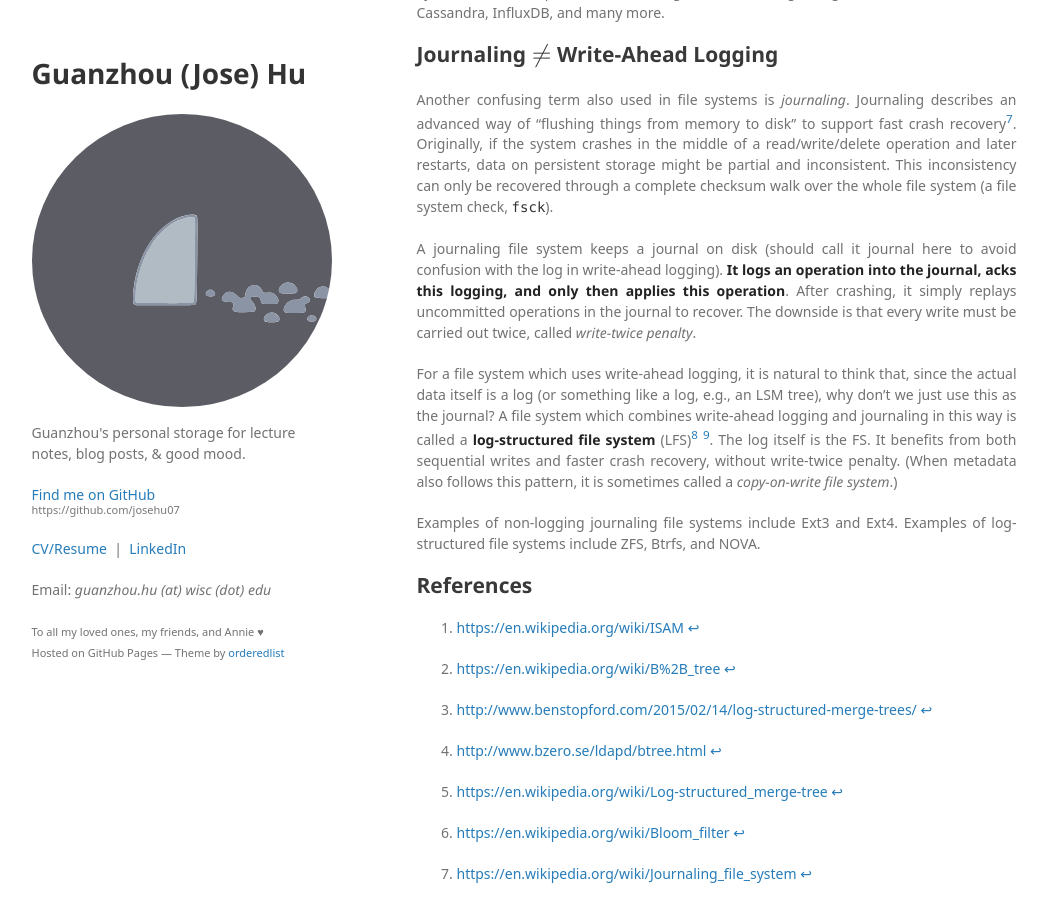
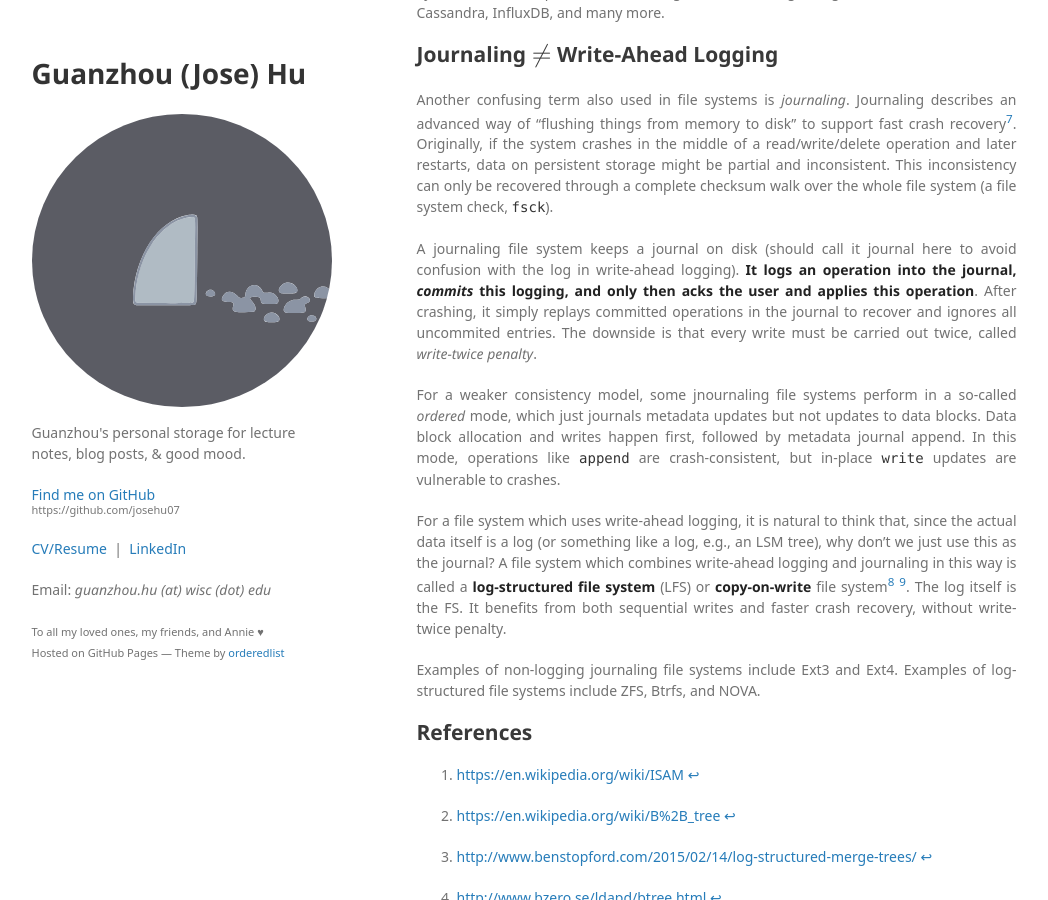
Before and after one commit to josehu07/josehu07.github.io, a Jekyll site: the page built from _posts/2020-06-13-write-ahead-logging-lsm-tree.md, in a window 1280 px wide and 900 px high, scrolled down 3745 px. Shown: the whole window, without its empty margins (116-1164 px from the left). Built offline with Jekyll 4.4.1, drawn with Linux system fonts in a browser that asks for light colours; some web fonts are replaced; formulas are drawn with MathJax 3; a script that is not in the unit is left out; comment, search, counter and statistics services are not loaded.

Commit message:
Update logging post

```diff
--- a/_posts/2020-06-13-write-ahead-logging-lsm-tree.md
+++ b/_posts/2020-06-13-write-ahead-logging-lsm-tree.md
@@ -77,9 +77,14 @@ Systems that adopt LSM tree design include Google Bigtable, LevelDB, RocksDB, Ca
 
 Another confusing term also used in file systems is *journaling*. Journaling describes an advanced way of "flushing things from memory to disk" to support fast crash recovery[^7]. Originally, if the system crashes in the middle of a read/write/delete operation and later restarts, data on persistent storage might be partial and inconsistent. This inconsistency can only be recovered through a complete checksum walk over the whole file system (a file system check, `fsck`).
 
-A journaling file system keeps a journal on disk (should call it journal here to avoid confusion with the log in write-ahead logging). **It logs an operation into the journal, acks this logging, and only then applies this operation**. After crashing, it simply replays uncommitted operations in the journal to recover. The downside is that every write must be carried out twice, called *write-twice penalty*.
+A journaling file system keeps a journal on disk (should call it journal here to avoid confusion with the log in write-ahead logging). **It logs an operation into the journal, *commits* this logging, and only then acks the user and applies this operation**. After crashing, it simply replays committed operations in the journal to recover and ignores all uncommited entries. The downside is that every write must be carried out twice, called *write-twice penalty*.
 
-For a file system which uses write-ahead logging, it is natural to think that, since the actual data itself is a log (or something like a log, e.g., an LSM tree), why don't we just use this as the journal? A file system which combines write-ahead logging and journaling in this way is called a **log-structured file system** (LFS)[^8] [^9]. The log itself is the FS. It benefits from both sequential writes and faster crash recovery, without write-twice penalty. (When metadata also follows this pattern, it is sometimes called a *copy-on-write file system*.)
+For a weaker consistency model, some jnournaling file systems perform in a so-called *ordered* mode, which
+just journals metadata updates but not updates to data blocks. Data block allocation and writes happen first,
+followed by metadata journal append. In this mode, operations like `append` are crash-consistent, but in-place
+`write` updates are vulnerable to crashes.
+
+For a file system which uses write-ahead logging, it is natural to think that, since the actual data itself is a log (or something like a log, e.g., an LSM tree), why don't we just use this as the journal? A file system which combines write-ahead logging and journaling in this way is called a **log-structured file system** (LFS) or **copy-on-write** file system[^8] [^9]. The log itself is the FS. It benefits from both sequential writes and faster crash recovery, without write-twice penalty.
 
 Examples of non-logging journaling file systems include Ext3 and Ext4. Examples of log-structured file systems include ZFS, Btrfs, and NOVA.
 
```
